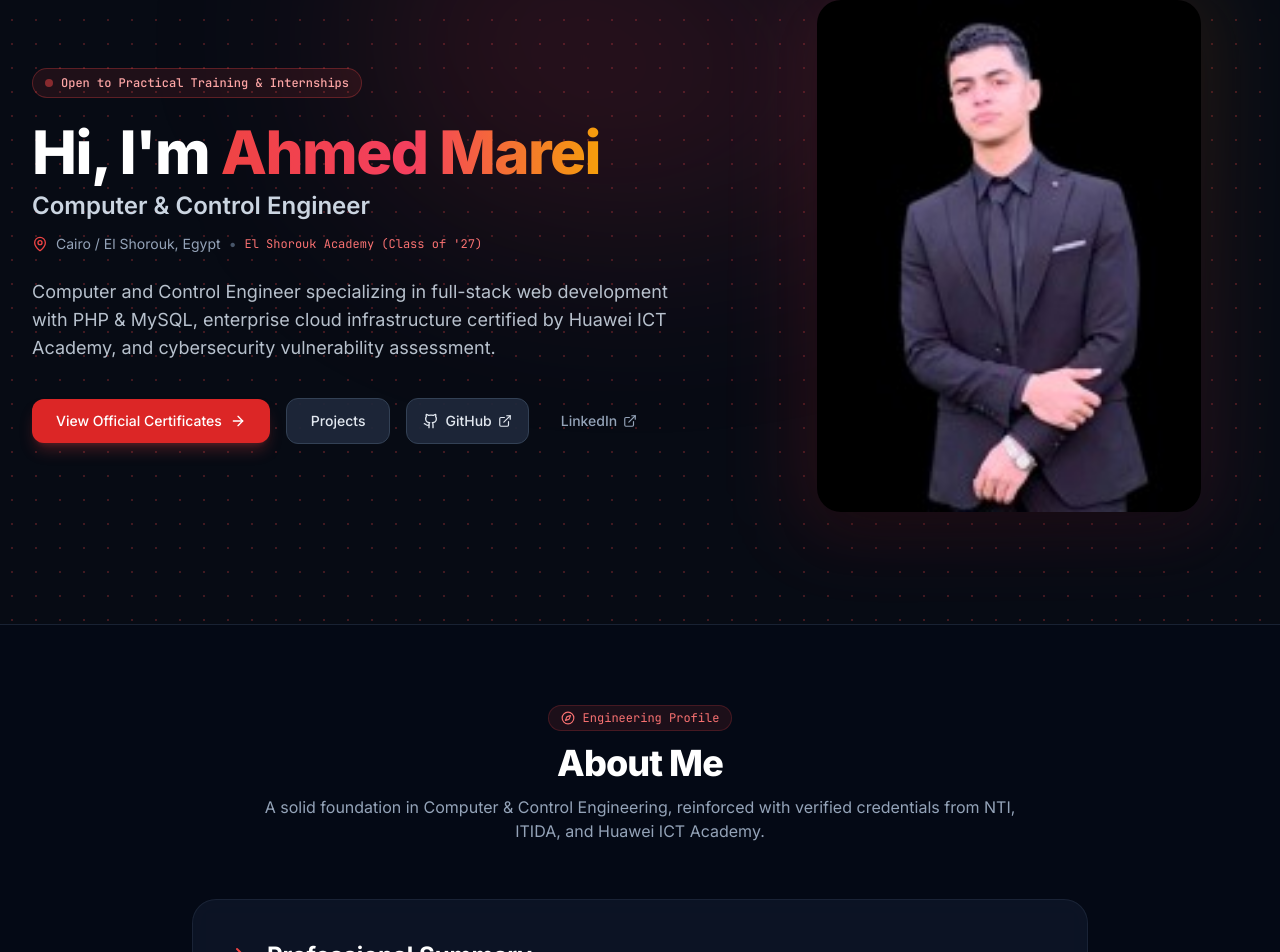
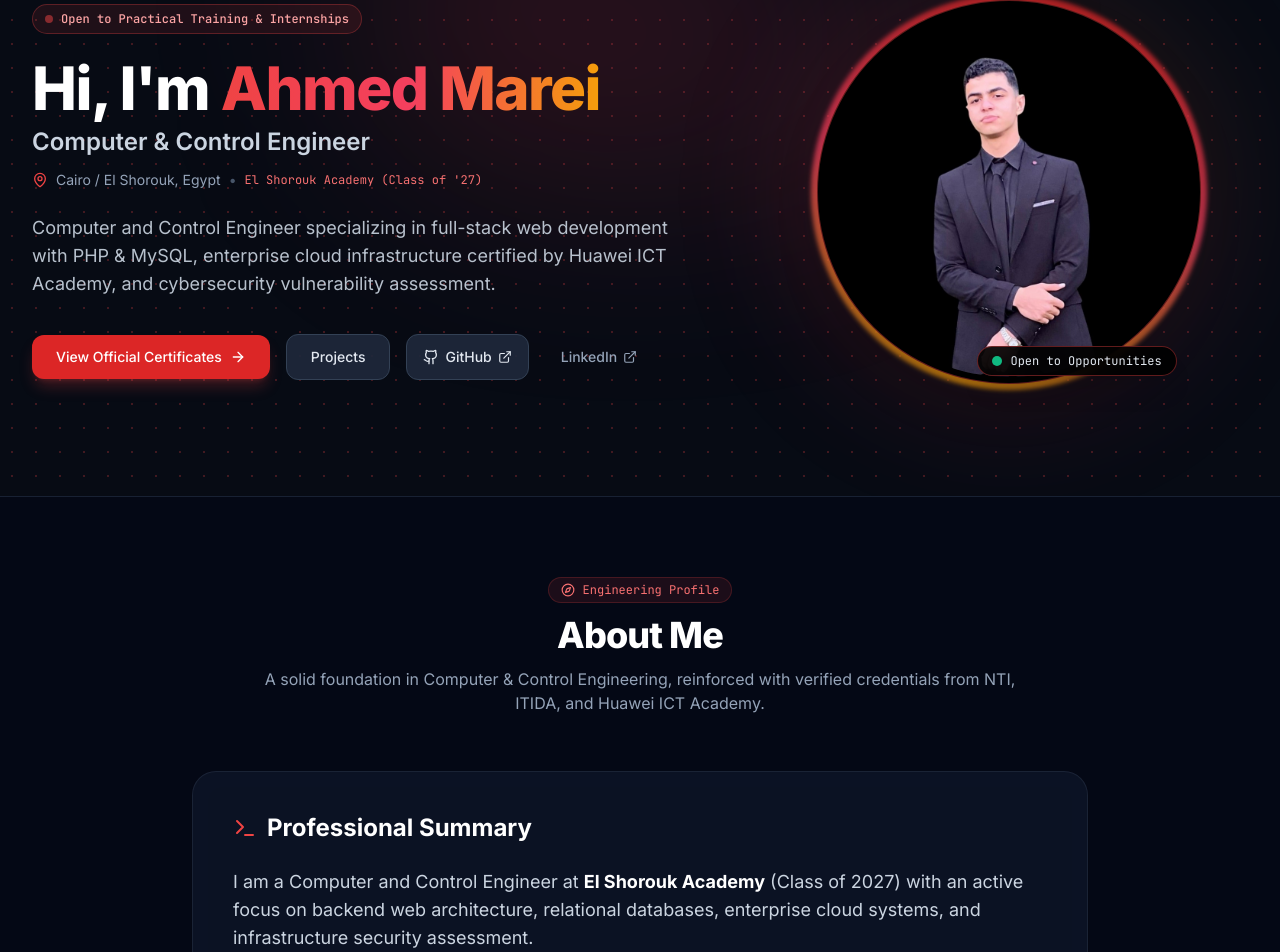
Before and after one commit to mar3iiiiii/portfolio, a React (Vite) app: page / in a window 1280 px wide. Shown: the part 160-1112 px from the top of the page. Built offline with nearby package versions, Linux system fonts and the light colour scheme.

Commit message:
feat: update to high-res circular portrait with ambient halo, smooth background animation, and fluid scroll-reveal transitions

```diff
--- a/src/App.tsx
+++ b/src/App.tsx
@@ -1,6 +1,8 @@
 import React from 'react';
 import { ThemeProvider } from './context/ThemeContext';
 import { Navbar } from './components/Navbar';
+import { BackgroundAnimation } from './components/BackgroundAnimation';
+import { RevealOnScroll } from './components/RevealOnScroll';
 import { Hero } from './components/Hero';
 import { About } from './components/About';
 import { Skills } from './components/Skills';
@@ -14,17 +16,32 @@
 export const App: React.FC = () => {
   return (
     <ThemeProvider>
-      <div className="min-h-screen bg-slate-50 dark:bg-[#070b14] text-slate-900 dark:text-slate-100 transition-colors duration-300">
+      <div className="relative min-h-screen bg-slate-50 dark:bg-[#070b14] text-slate-900 dark:text-slate-100 transition-colors duration-300">
+        <BackgroundAnimation />
         <Navbar />
         <main>
           <Hero />
+          <RevealOnScroll>
             <About />
+          </RevealOnScroll>
+          <RevealOnScroll>
             <Skills />
+          </RevealOnScroll>
+          <RevealOnScroll>
             <Experience />
+          </RevealOnScroll>
+          <RevealOnScroll>
             <Projects />
+          </RevealOnScroll>
+          <RevealOnScroll>
             <Certifications />
+          </RevealOnScroll>
+          <RevealOnScroll>
             <Education />
+          </RevealOnScroll>
+          <RevealOnScroll>
             <Contact />
+          </RevealOnScroll>
         </main>
         <Footer />
       </div>
--- /dev/null
+++ b/src/components/BackgroundAnimation.tsx
@@ -0,0 +1,28 @@
+import React from 'react';
+
+export const BackgroundAnimation: React.FC = () => {
+  return (
+    <div
+      aria-hidden="true"
+      className="fixed inset-0 pointer-events-none overflow-hidden -z-10 select-none"
+    >
+      {/* Subtle background dot matrix grid with gentle breathing opacity */}
+      <div className="absolute inset-0 opacity-[0.16] dark:opacity-[0.20] bg-[radial-gradient(#ef4444_1px,transparent_1px)] [background-size:32px_32px] animate-pulse-slow"></div>
+
+      {/* Floating Orb 1: Crimson / Red (Top-Left to Center) */}
+      <div
+        className="absolute -top-24 -left-24 w-[480px] sm:w-[620px] h-[480px] sm:h-[620px] rounded-full bg-gradient-to-tr from-red-600/25 via-rose-500/15 to-transparent blur-[130px] opacity-70 dark:opacity-50 animate-blob-1 will-change-transform"
+      ></div>
+
+      {/* Floating Orb 2: Deep Rose / Ruby (Center-Right to Top) */}
+      <div
+        className="absolute top-1/3 -right-28 w-[420px] sm:w-[580px] h-[420px] sm:h-[580px] rounded-full bg-gradient-to-bl from-rose-600/20 via-red-500/15 to-transparent blur-[140px] opacity-60 dark:opacity-45 animate-blob-2 will-change-transform"
+      ></div>
+
+      {/* Floating Orb 3: Warm Amber / Crimson (Bottom-Left) */}
+      <div
+        className="absolute -bottom-32 left-1/4 w-[460px] sm:w-[600px] h-[460px] sm:h-[600px] rounded-full bg-gradient-to-tr from-amber-600/15 via-red-600/15 to-transparent blur-[150px] opacity-50 dark:opacity-40 animate-blob-3 will-change-transform"
+      ></div>
+    </div>
+  );
+};
--- a/src/components/Hero.tsx
+++ b/src/components/Hero.tsx
@@ -84,16 +84,30 @@
 
           <div className="lg:col-span-5 flex justify-center items-center">
             <div className="relative group">
-              {/* Elegant ambient glow behind photo */}
-              <div className="absolute -inset-4 bg-gradient-to-tr from-red-600/30 via-rose-500/20 to-amber-500/20 rounded-3xl blur-2xl opacity-60 group-hover:opacity-85 transition duration-700"></div>
+              {/* Outer soft ambient glowing aura */}
+              <div className="absolute -inset-6 rounded-full bg-gradient-to-tr from-red-600/35 via-rose-500/25 to-amber-500/20 blur-3xl opacity-70 group-hover:opacity-95 transition-opacity duration-1000 animate-pulse-slow"></div>
 
-              {/* Clean, large portrait photo without border card */}
-              <div className="relative w-72 sm:w-80 md:w-96 aspect-[3/4] rounded-3xl overflow-hidden shadow-2xl">
-                <img
-                  src={personal.profileImage}
-                  alt={personal.name}
-                  className="w-full h-full object-cover object-top transition duration-500 group-hover:scale-105"
-                />
+              {/* Animated rotating border / halo ring */}
+              <div className="absolute -inset-1.5 rounded-full bg-gradient-to-r from-red-600 via-rose-500 to-amber-500 opacity-75 blur-[2px] animate-spin-slow group-hover:opacity-100 transition duration-500"></div>
+
+              {/* High-quality Circular Portrait Container */}
+              <div className="relative w-64 h-64 sm:w-80 sm:h-80 md:w-88 md:h-88 lg:w-96 lg:h-96 rounded-full overflow-hidden p-1.5 bg-slate-900/90 dark:bg-black shadow-2xl border border-red-500/40">
+                <div className="w-full h-full rounded-full overflow-hidden bg-black flex items-center justify-center">
+                  <img
+                    src={personal.profileImage}
+                    alt={personal.name}
+                    className="w-full h-full object-cover object-[center_12%] scale-105 group-hover:scale-110 transition-transform duration-700 ease-out"
+                  />
+                </div>
+              </div>
+
+              {/* Floating interactive status pill badge */}
+              <div className="absolute -bottom-2 right-4 sm:bottom-2 sm:right-6 bg-slate-950/90 dark:bg-black/90 backdrop-blur-md border border-red-500/40 rounded-full py-1.5 px-3.5 shadow-xl flex items-center gap-2">
+                <span className="relative flex h-2.5 w-2.5">
+                  <span className="animate-ping absolute inline-flex h-full w-full rounded-full bg-emerald-400 opacity-75"></span>
+                  <span className="relative inline-flex rounded-full h-2.5 w-2.5 bg-emerald-500"></span>
+                </span>
+                <span className="text-xs font-mono text-slate-200">Open to Opportunities</span>
               </div>
             </div>
           </div>
--- /dev/null
+++ b/src/components/RevealOnScroll.tsx
@@ -0,0 +1,58 @@
+import React, { useEffect, useRef, useState } from 'react';
+
+interface RevealOnScrollProps {
+  children: React.ReactNode;
+  className?: string;
+  delay?: number;
+}
+
+export const RevealOnScroll: React.FC<RevealOnScrollProps> = ({
+  children,
+  className = '',
+  delay = 0
+}) => {
+  const [isVisible, setIsVisible] = useState(false);
+  const ref = useRef<HTMLDivElement>(null);
+
+  useEffect(() => {
+    const element = ref.current;
+    if (!element) return;
+
+    const observer = new IntersectionObserver(
+      ([entry]) => {
+        if (entry.isIntersecting) {
+          setIsVisible(true);
+          observer.unobserve(element);
+        }
+      },
+      {
+        threshold: 0.1,
+        rootMargin: '0px 0px -40px 0px',
+      }
+    );
+
+    observer.observe(element);
+
+    return () => {
+      observer.disconnect();
+    };
+  }, []);
+
+  return (
+    <div
+      ref={ref}
+      style={{
+        transitionDuration: '750ms',
+        transitionTimingFunction: 'cubic-bezier(0.16, 1, 0.3, 1)',
+        transitionDelay: `${delay}ms`
+      }}
+      className={`transition-all transform will-change-transform ${
+        isVisible
+          ? 'opacity-100 translate-y-0 filter blur-0'
+          : 'opacity-0 translate-y-8 filter blur-[0.5px]'
+      } ${className}`}
+    >
+      {children}
+    </div>
+  );
+};
--- a/src/index.css
+++ b/src/index.css
@@ -5,6 +5,7 @@
 @layer base {
   html {
     scroll-behavior: smooth;
+    scroll-padding-top: 5.5rem;
   }
   body {
     font-family: 'Inter', system-ui, -apple-system, BlinkMacSystemFont, 'Segoe UI', Roboto, Oxygen, Ubuntu, Cantarell, sans-serif;
--- a/tailwind.config.js
+++ b/tailwind.config.js
@@ -34,14 +34,35 @@
         mono: ['JetBrains Mono', 'monospace'],
       },
       animation: {
-        'pulse-slow': 'pulse 4s cubic-bezier(0.4, 0, 0.6, 1) infinite',
+        'pulse-slow': 'pulse 5s cubic-bezier(0.4, 0, 0.6, 1) infinite',
         'float': 'float 6s ease-in-out infinite',
+        'float-slow': 'float 9s ease-in-out infinite',
+        'spin-slow': 'spin 24s linear infinite',
+        'spin-reverse-slow': 'spin-reverse 28s linear infinite',
+        'blob-1': 'blob 22s ease-in-out infinite',
+        'blob-2': 'blob 26s ease-in-out 4s infinite',
+        'blob-3': 'blob 30s ease-in-out 8s infinite',
       },
       keyframes: {
         float: {
           '0%, 100%': { transform: 'translateY(0px)' },
-          '50%': { transform: 'translateY(-10px)' },
-        }
+          '50%': { transform: 'translateY(-12px)' },
+        },
+        'spin-reverse': {
+          'from': { transform: 'rotate(360deg)' },
+          'to': { transform: 'rotate(0deg)' },
+        },
+        blob: {
+          '0%, 100%': {
+            transform: 'translate(0px, 0px) scale(1)',
+          },
+          '33%': {
+            transform: 'translate(30px, -50px) scale(1.1)',
+          },
+          '66%': {
+            transform: 'translate(-20px, 20px) scale(0.95)',
+          },
+        },
       }
     },
   },
```
Also changed, not shown: src/components/Navbar.tsx (+28 -4 lines), public/ahmed_profile.jpg, src/assets/ahmed_profile.jpg. Lines whose indentation alone changed are shown as unchanged.
